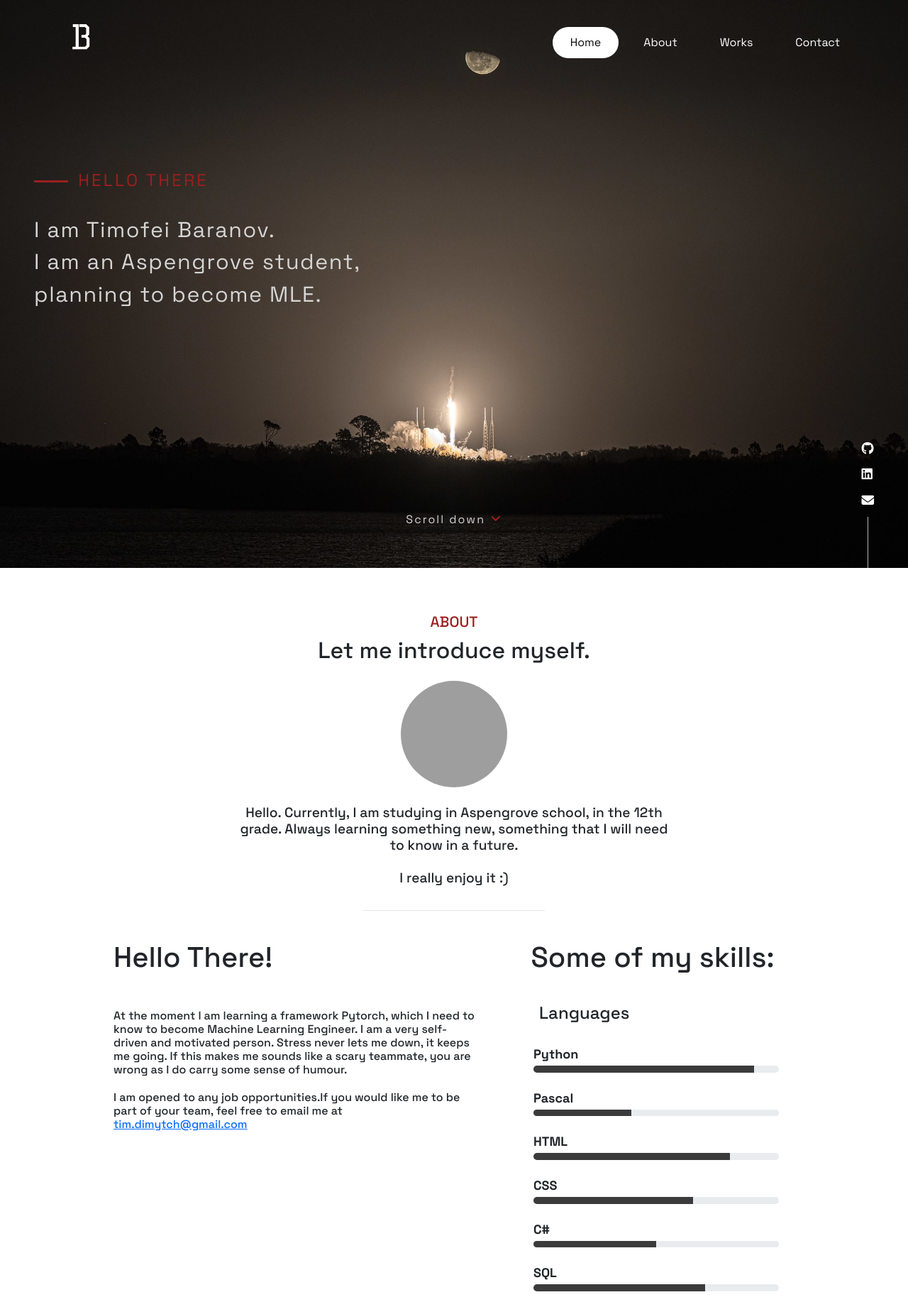
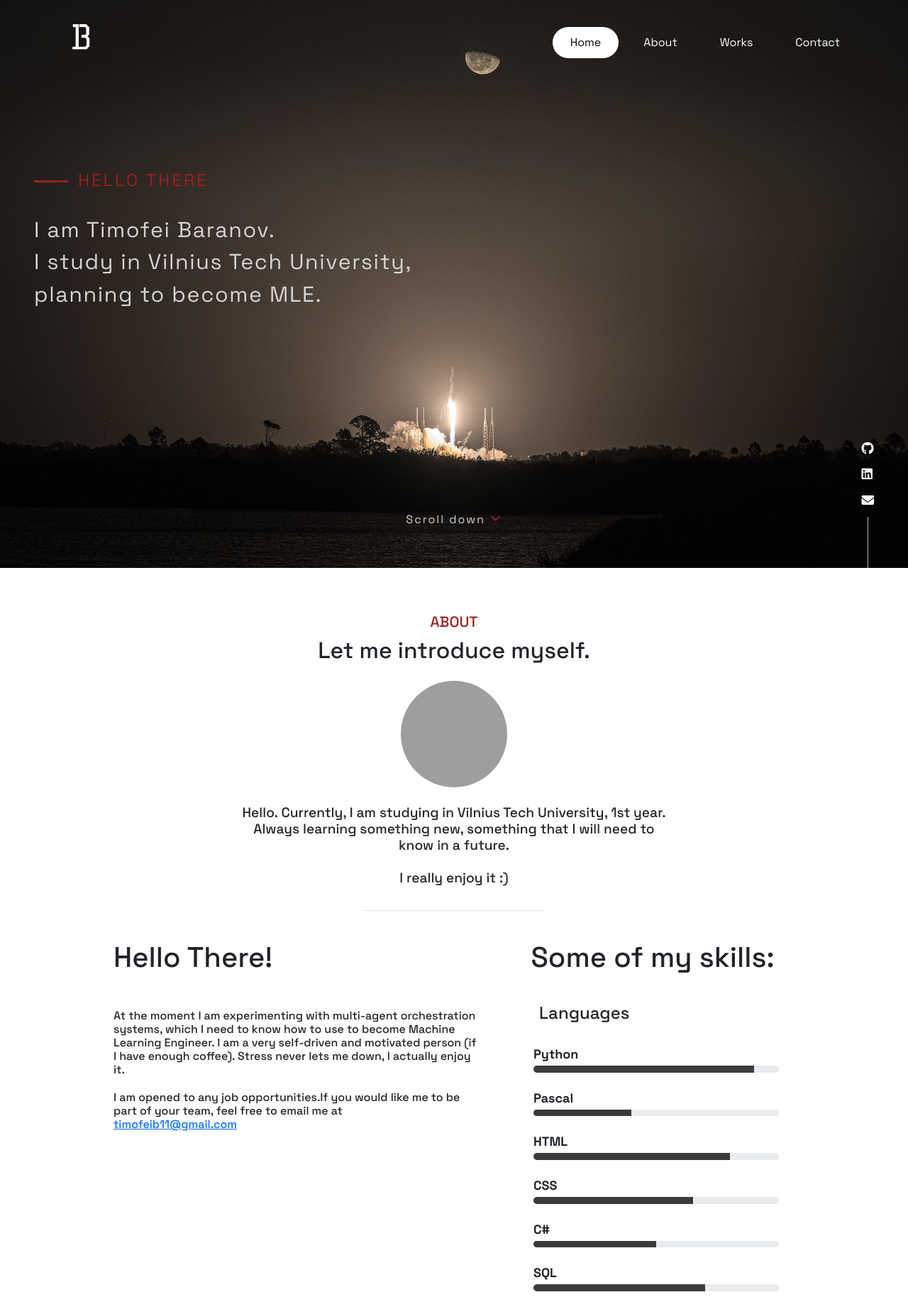
Before and after one commit to BaranovTim/My_website, a Django app: page / in a window 1280 px wide. Shown: the top 1834 px of the page at 71% size. Run offline with Django 5.2, Linux system fonts and the light colour scheme; some libraries are stand-ins or nearby versions; grey boxes are pictures that could not be loaded.

Commit message:
updated all info,only the section with projects still needs to be updated

```diff
--- a/Tim_Website/main/templates/main/index.html
+++ b/Tim_Website/main/templates/main/index.html
@@ -56,7 +56,7 @@
 
             <div class="text-wrapper appear-animation--up">
                 <h5><span class="red-line"></span> Hello There</h5>
-                <h1>I am Timofei Baranov.<br>I am an Aspengrove student,<br>planning to become MLE.</h1>
+                <h1>I am Timofei Baranov.<br>I study in Vilnius Tech University,<br>planning to become MLE.</h1>
             </div>
 
             <div class="scroll_down">
@@ -65,7 +65,7 @@
             <div class="additional-icons">
                 <a href="https://github.com/BaranovTim"><i class="fab fa-github"></i></a>
                 <a href="https://www.linkedin.com/in/tim-baranov/"><i class="fab fa-linkedin"></i></a>
-                <a href="mailto:tim.dimytch@gmail.com"><i class="fa fa-envelope"></i></a>
+                <a href="mailto:timofeib11@gmail.com"><i class="fa fa-envelope"></i></a>
             </div>
     </section>
 
@@ -77,7 +77,7 @@
                     <h2>Let me introduce myself.</h2>
                     <img src="{% static 'main/img/my_photo.jpg' %}" class="my_photo">
                     <h2 class="text_about_me">
-                        Hello. Currently, I am studying in Aspengrove school, in the 12th grade. Always learning something new, something that I will need to know in a future. <br><br> I really enjoy it :)
+                        Hello. Currently, I am studying in Vilnius Tech University, 1st year. Always learning something new, something that I will need to know in a future. <br><br> I really enjoy it :)
                     </h2>
                 </div>
 
@@ -87,10 +87,10 @@
                             Hello There!
                         </h1>
                         <h2>
-                             At the moment I am learning a framework Pytorch, which I need to know to become Machine Learning Engineer. I am a very self-driven and motivated person. Stress never lets me down, it keeps me going. If this makes me sounds like a scary teammate, you are wrong as I do carry some sense of humour.
+                             At the moment I am experimenting with multi-agent orchestration systems, which I need to know how to use to become Machine Learning Engineer. I am a very self-driven and motivated person (if I have enough coffee). Stress never lets me down, I actually enjoy it.
                             <br>
                                 <br>
-                            I am opened to any job opportunities.If you would like me to be part of your team, feel free to email me at <br><a href="mailto:tim.dimytch@gmail.com">tim.dimytch@gmail.com</a>
+                            I am opened to any job opportunities.If you would like me to be part of your team, feel free to email me at <br><a href="mailto:timofeib11@gmail.com">timofeib11@gmail.com</a>
                         </h2>
                     </div>
                     <div class="skills_div">
@@ -203,7 +203,10 @@
                                 <h5>2024-2026</h5>
                                 <h2>Aspengrove School</h2>
                                 <h4>IB: <small> 32/42 </small> </h4>
-                                <h6>Studying here right now. Currently learning Pytorch. Trying to do as many projects as possible.</h6>
+                                <h6>I studied in Aspengrove School for 2 years, where I successfully completed the International Baccalaureate with a full diploma
+                                    I started learning about AI during these 2 years: I got familiar with basic Pytorch and Image Classification.
+                                    Also did the Research Project on the Image Classification, which can be found <a href="https://docs.google.com/document/d/1NeBt1SJ2ICfBJ4ELhusfHL5lP5cKNFlQG6iqdqeiM8M/edit?usp=sharing">here</a>.
+                                </h6>
 
                             </div>
                             <div class="part_of_timeline">
@@ -242,7 +245,7 @@
                 <div class="intro_works">
                     <h3>Projects</h3>
                     <h1>Check out my projects.</h1>
-                    <h5>A combination of personal & school projects. <br> Feel free to contact me for any project collaborations.</h5>
+                    <h5>A combination of personal & school projects. (NOT UPDATED YET)<br> Feel free to contact me for any project collaborations.</h5>
                 </div>
                 <div class="projects">
                     <div class="sepira_project">
@@ -585,11 +588,11 @@
                     <span>Hours of Coding</span>
                 </li>
                 <li>
-                    <h1 class="fun_num" data-target="500">0</h1>
+                    <h1 class="fun_num" data-target="800">0</h1>
                     <span>Cups of Coffee</span>
                 </li>
                 <li class="fun_special">
-                    <h1 class="fun_num" data-target="5">0</h1>
+                    <h1 class="fun_num" data-target="7">0</h1>
                     <span>Projects Completed</span>
                 </li>
 
@@ -613,13 +616,13 @@
                         <h2>Let's Connect.</h2>
                         <p>Let's sit down and have a cup of coffee.</p>
                         <div class="contact-info">
-                            <p><strong>PHONE</strong><br>(+1) 778 677 9105 </p>
-                            <p><strong>EMAIL</strong><br><a href="mailto:tim.dimytch@gmail.com">tim.dimytch@gmail.com</a><br><a href="mailto:tim.baranov@aspengroveschool.com">tim.baranov@aspengroveschool.com</a></p>
+                            <p><strong>PHONE</strong><br>(+373) 775 977 07 </p>
+                            <p><strong>EMAIL</strong><br><a href="mailto:timofeib11@gmail.com">timofeib11@gmail.com</a><br><a href="mailto:timofei.baranov@stud.vilniustech.lt">timofei.baranov@stud.vilniustech.lt</a></p>
                         </div>
                         <div class="social-icons">
                             <a href="https://github.com/BaranovTim"><i class="fab fa-github"></i></a>
                             <a href="https://www.linkedin.com/in/tim-baranov/"><i class="fab fa-linkedin"></i></a>
-                            <a href="mailto:tim.dimytch@gmail.com"><i class="fa fa-envelope"></i></a>
+                            <a href="mailto:timofeib11@gmail.com"><i class="fa fa-envelope"></i></a>
                         </div>
                        <!-- <div class="footer-bottom">
                             <p>Edited by Tim Baranov</p>
```
Also changed, not shown: vercel 2.json (added, +18 -0 lines), 2 other files.
